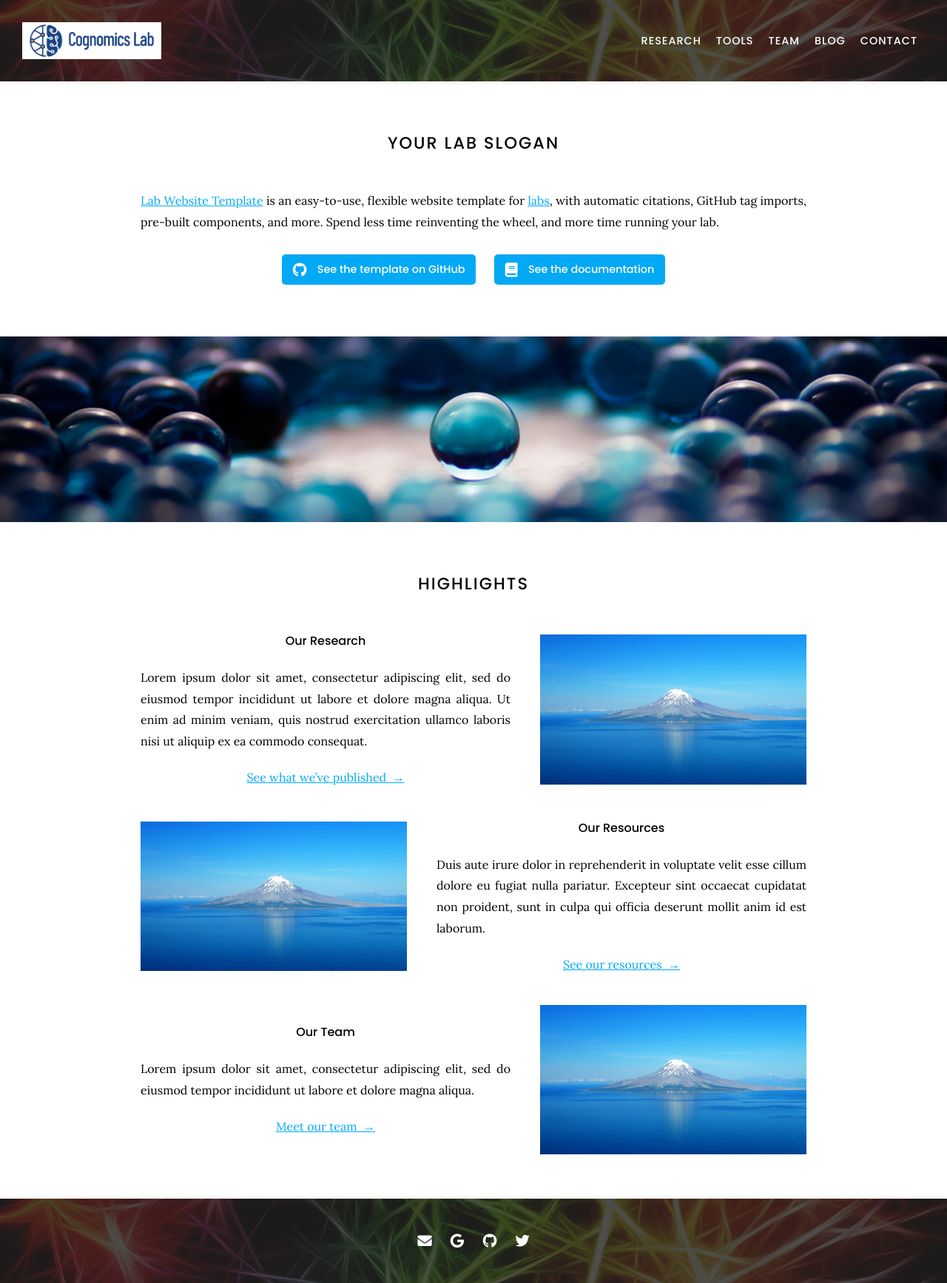
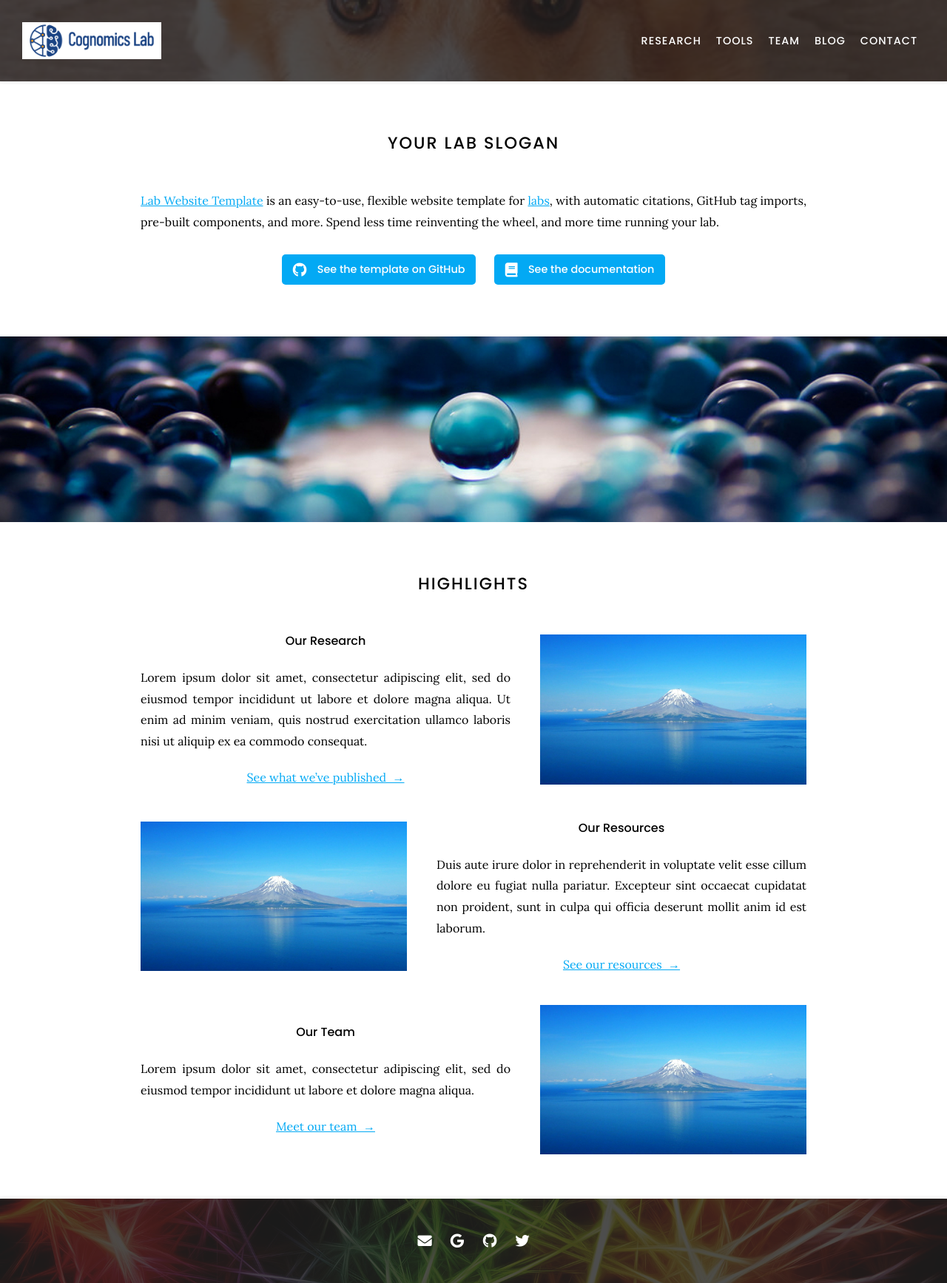
Before and after one commit to cognomicslab/cognomicslab.github.io, a Jekyll site: the page built from index.md, in a window 1280 px wide. Shown: the whole page at 74% size. Built offline with Jekyll 4.4.1, drawn with Linux system fonts in a browser that asks for light colours; nearby versions of some CDN libraries.

Commit message:
Update _config.yaml

```diff
--- a/_config.yaml
+++ b/_config.yaml
@@ -4,7 +4,7 @@
 title:
 description: Team, Research, Tools and more from the Kong Lab.
 logo: images/cl.jpg
-header: images/intro-bg.jpg
+header: images/member.jpg
 footer: images/intro-bg.jpg
 baseurl: ""
 
```
